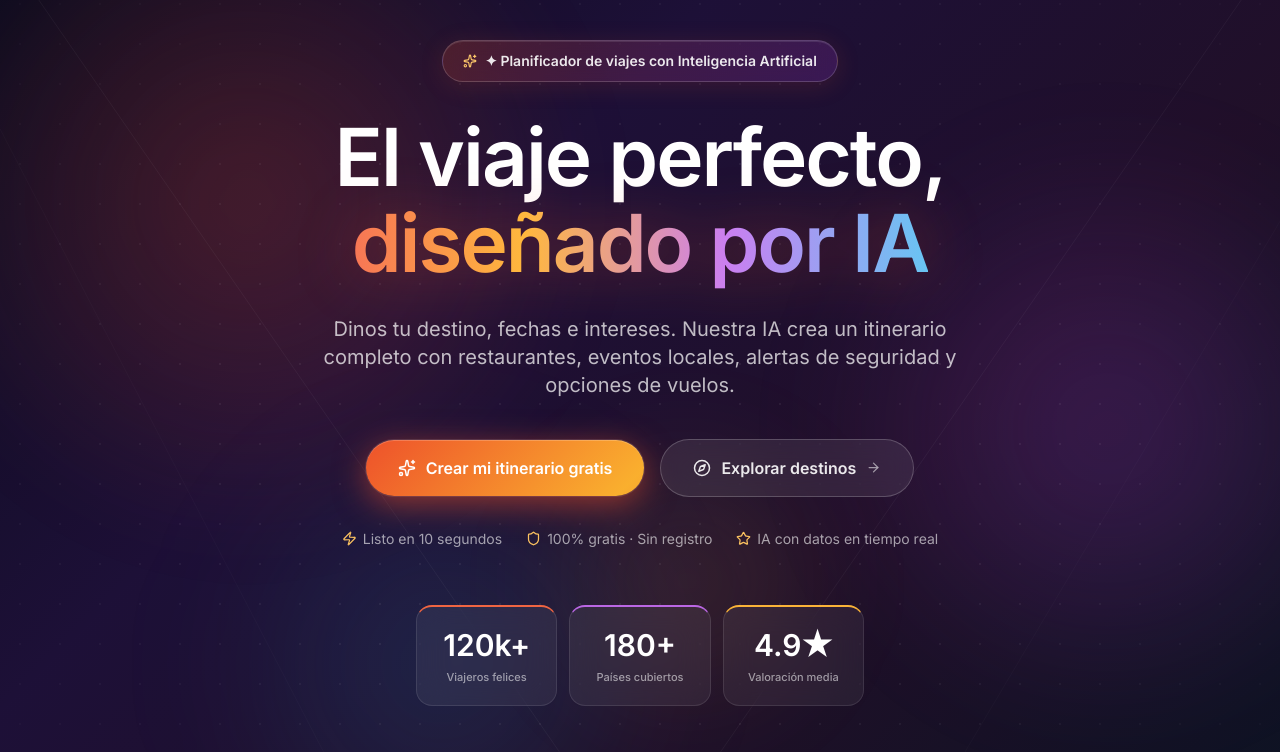
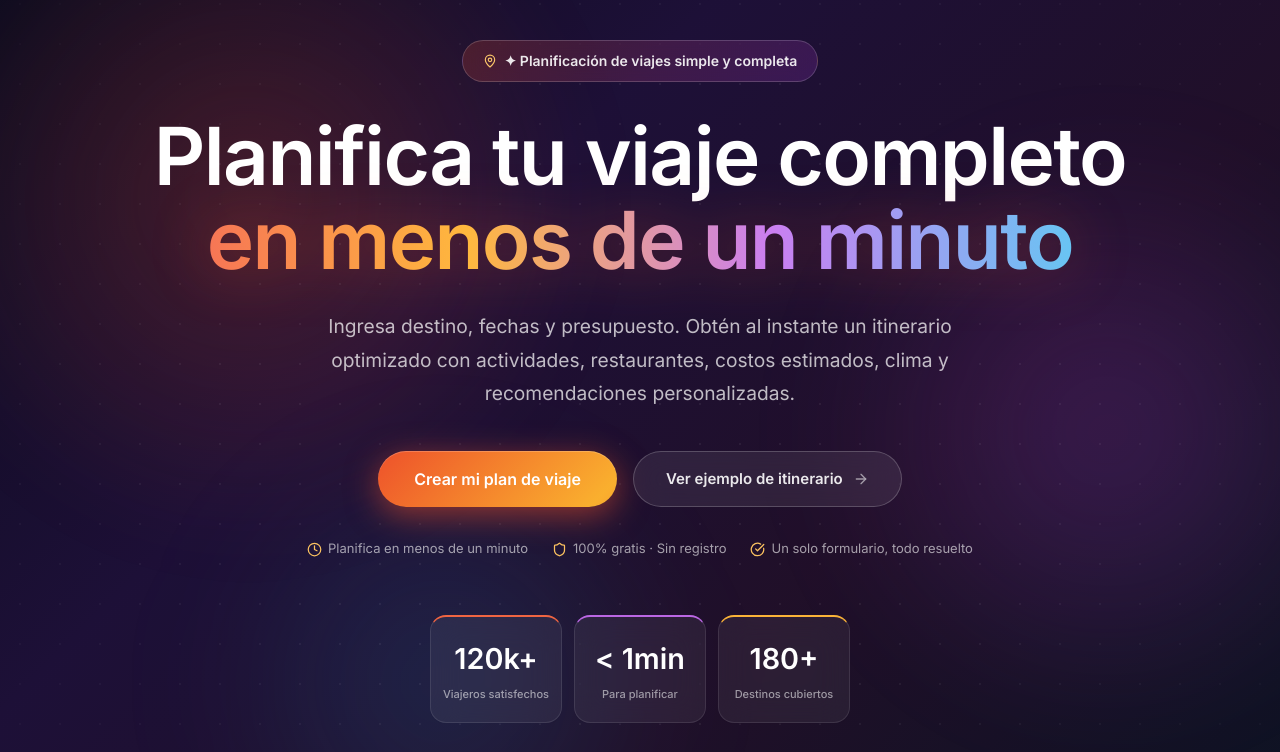
Before and after one commit to eduardodaza/paginaweblovable, a Next.js app in the folder cuenta-test-viajes-main/viajes-main/: page / in a window 1280 px wide. Shown: the part 240-992 px from the top of the page. Built offline with nearby package versions, Linux system fonts and the light colour scheme.

Commit message:
Update Hero.tsx

```diff
--- a/cuenta-test-viajes-main/viajes-main/src/components/landing/sections/Hero.tsx
+++ b/cuenta-test-viajes-main/viajes-main/src/components/landing/sections/Hero.tsx
@@ -1,18 +1,18 @@
-// Hero.tsx — Fondo 100% CSS: sin imágenes externas, siempre visible en producción
+// Hero.tsx — Smart Travel branding. Fondo 100% CSS.
 import { motion } from "framer-motion";
-import { Sparkles, Compass, Shield, Zap, Star, ArrowRight } from "lucide-react";
+import { Clock, MapPin, Shield, CheckCircle, ArrowRight } from "lucide-react";
 import type { Locale } from "@/lib/types";
 
 const STATS = [
-  { n: "120k+", es: "Viajeros felices",  en: "Happy travelers",   color: "hsl(12 85% 60%)"  },
-  { n: "180+",  es: "Países cubiertos",  en: "Countries covered", color: "hsl(280 70% 65%)" },
-  { n: "4.9★",  es: "Valoración media",  en: "Average rating",    color: "hsl(38 95% 60%)"  },
+  { n: "120k+", es: "Viajeros satisfechos", en: "Happy travelers",   color: "hsl(12 85% 60%)"  },
+  { n: "< 1min", es: "Para planificar",     en: "To plan your trip", color: "hsl(280 70% 65%)" },
+  { n: "180+",  es: "Destinos cubiertos",   en: "Destinations",      color: "hsl(38 95% 60%)"  },
 ];
 
 const TRUST = [
-  { icon: Zap,    es: "Listo en 10 segundos",        en: "Ready in 10 seconds"    },
-  { icon: Shield, es: "100% gratis · Sin registro",   en: "100% free · No sign-up" },
-  { icon: Star,   es: "IA con datos en tiempo real",  en: "Real-time AI data"      },
+  { icon: Clock,       es: "Planifica en menos de un minuto",  en: "Plan in under one minute"   },
+  { icon: Shield,      es: "100% gratis · Sin registro",       en: "100% free · No sign-up"      },
+  { icon: CheckCircle, es: "Un solo formulario, todo resuelto", en: "One form, everything sorted" },
 ];
 
 const CHIPS = ["🗼 París","🗻 Japón","🏝 Bali","🗽 NYC","🏛 Roma","🌅 Santorini","🏖 Cartagena","🕌 Dubái"];
@@ -23,156 +23,86 @@ export function Hero({ locale }: { locale: Locale }) {
   return (
     <section
       className="relative min-h-screen flex flex-col items-center justify-center overflow-hidden pt-24 pb-20"
-      style={{
-        background: "linear-gradient(135deg, hsl(240 45% 8%) 0%, hsl(260 55% 14%) 35%, hsl(280 45% 11%) 65%, hsl(220 50% 9%) 100%)",
-      }}
+      style={{ background: "linear-gradient(135deg, hsl(240 45% 8%) 0%, hsl(260 55% 14%) 35%, hsl(280 45% 11%) 65%, hsl(220 50% 9%) 100%)" }}
     >
-      {/* ── Capas de gradiente animadas ── */}
+      {/* Orbes */}
       <div className="absolute inset-0 pointer-events-none overflow-hidden" aria-hidden="true">
-
-        {/* Orbe 1 — naranja/rojo superior izquierda */}
-        <div style={{
-          position: "absolute", top: "-10%", left: "-8%",
-          width: 700, height: 700, borderRadius: "50%",
-          background: "radial-gradient(circle, hsl(12 90% 55% / 0.22) 0%, transparent 70%)",
-          filter: "blur(40px)",
-        }} />
-
-        {/* Orbe 2 — púrpura centro derecha */}
-        <div style={{
-          position: "absolute", top: "20%", right: "-10%",
-          width: 600, height: 600, borderRadius: "50%",
-          background: "radial-gradient(circle, hsl(280 80% 60% / 0.2) 0%, transparent 70%)",
-          filter: "blur(50px)",
-        }} />
-
-        {/* Orbe 3 — cyan inferior izquierda */}
-        <div style={{
-          position: "absolute", bottom: "-5%", left: "15%",
-          width: 500, height: 500, borderRadius: "50%",
-          background: "radial-gradient(circle, hsl(200 85% 55% / 0.15) 0%, transparent 70%)",
-          filter: "blur(60px)",
-        }} />
-
-        {/* Orbe 4 — amarillo centro */}
-        <div style={{
-          position: "absolute", top: "50%", left: "40%",
-          width: 350, height: 350, borderRadius: "50%",
-          background: "radial-gradient(circle, hsl(38 95% 65% / 0.12) 0%, transparent 70%)",
-          filter: "blur(45px)",
-        }} />
-
-        {/* Grid de puntos decorativo */}
-        <div style={{
-          position: "absolute", inset: 0,
-          backgroundImage: "radial-gradient(circle, rgba(255,255,255,0.06) 1px, transparent 1px)",
-          backgroundSize: "40px 40px",
-          maskImage: "radial-gradient(ellipse 80% 80% at 50% 50%, black 40%, transparent 100%)",
-        }} />
-
-        {/* Línea diagonal decorativa izquierda */}
-        <svg style={{ position: "absolute", top: 0, left: 0, width: "100%", height: "100%", opacity: 0.04 }} preserveAspectRatio="none">
-          <line x1="0" y1="0" x2="50%" y2="100%" stroke="white" strokeWidth="1" />
-          <line x1="0" y1="20%" x2="30%" y2="100%" stroke="white" strokeWidth="0.5" />
-          <line x1="100%" y1="0" x2="50%" y2="100%" stroke="white" strokeWidth="1" />
-          <line x1="100%" y1="30%" x2="70%" y2="100%" stroke="white" strokeWidth="0.5" />
-        </svg>
+        <div style={{ position:"absolute", top:"-10%", left:"-8%", width:700, height:700, borderRadius:"50%", background:"radial-gradient(circle, hsl(12 90% 55% / 0.22) 0%, transparent 70%)", filter:"blur(40px)" }} />
+        <div style={{ position:"absolute", top:"20%", right:"-10%", width:600, height:600, borderRadius:"50%", background:"radial-gradient(circle, hsl(280 80% 60% / 0.2) 0%, transparent 70%)", filter:"blur(50px)" }} />
+        <div style={{ position:"absolute", bottom:"-5%", left:"15%", width:500, height:500, borderRadius:"50%", background:"radial-gradient(circle, hsl(200 85% 55% / 0.15) 0%, transparent 70%)", filter:"blur(60px)" }} />
+        <div style={{ position:"absolute", inset:0, backgroundImage:"radial-gradient(circle, rgba(255,255,255,0.06) 1px, transparent 1px)", backgroundSize:"40px 40px", maskImage:"radial-gradient(ellipse 80% 80% at 50% 50%, black 40%, transparent 100%)" }} />
       </div>
 
-      {/* ── Contenido ── */}
       <div className="max-w-5xl mx-auto px-6 text-center relative z-10">
 
-        {/* Pill badge */}
+        {/* Badge */}
         <motion.div
-          initial={{ opacity: 0, y: 20 }} animate={{ opacity: 1, y: 0 }} transition={{ duration: 0.6 }}
+          initial={{ opacity:0, y:20 }} animate={{ opacity:1, y:0 }} transition={{ duration:0.6 }}
           className="inline-flex items-center gap-2 px-5 py-2.5 rounded-full text-sm font-semibold mb-8"
-          style={{
-            background: "linear-gradient(135deg, hsl(12 85% 55% / 0.2), hsl(280 70% 55% / 0.2))",
-            border: "1px solid rgba(255,255,255,0.18)",
-            color: "rgba(255,255,255,0.9)",
-            backdropFilter: "blur(12px)",
-            boxShadow: "0 4px 24px hsl(12 85% 55% / 0.15), inset 0 1px 0 rgba(255,255,255,0.1)",
-          }}
+          style={{ background:"linear-gradient(135deg, hsl(12 85% 55% / 0.2), hsl(280 70% 55% / 0.2))", border:"1px solid rgba(255,255,255,0.18)", color:"rgba(255,255,255,0.9)", backdropFilter:"blur(12px)" }}
         >
-          <Sparkles style={{ width: 14, height: 14, color: "hsl(38 95% 70%)" }} />
-          {es ? "✦ Planificador de viajes con Inteligencia Artificial" : "✦ AI-powered travel planner"}
+          <MapPin style={{ width:14, height:14, color:"hsl(38 95% 70%)" }} />
+          {es ? "✦ Planificación de viajes simple y completa" : "✦ Simple and complete travel planning"}
         </motion.div>
 
-        {/* H1 — blanco + gradiente multicolor */}
+        {/* H1 */}
         <motion.h1
-          initial={{ opacity: 0, y: 30 }} animate={{ opacity: 1, y: 0 }} transition={{ duration: 0.75, delay: 0.1 }}
-          className="font-bold tracking-tight leading-[1.08]"
-          style={{ fontSize: "clamp(2.6rem, 7vw, 5rem)", color: "#fff" }}
+          initial={{ opacity:0, y:30 }} animate={{ opacity:1, y:0 }} transition={{ duration:0.75, delay:0.1 }}
+          style={{ fontSize:"clamp(2.6rem, 7vw, 5rem)", fontWeight:800, letterSpacing:"-0.02em", lineHeight:1.05, color:"#fff" }}
         >
-          {es ? "El viaje perfecto," : "The perfect trip,"}{" "}
+          {es ? "Planifica tu viaje completo" : "Plan your full trip"}{" "}
           <br />
           <span style={{
-            backgroundImage: "linear-gradient(90deg, hsl(12 90% 65%) 0%, hsl(38 100% 62%) 30%, hsl(280 80% 72%) 65%, hsl(200 85% 68%) 100%)",
-            WebkitBackgroundClip: "text",
-            WebkitTextFillColor: "transparent",
-            backgroundClip: "text",
-            filter: "drop-shadow(0 0 30px hsl(12 85% 55% / 0.4))",
+            backgroundImage:"linear-gradient(90deg, hsl(12 90% 65%) 0%, hsl(38 100% 62%) 30%, hsl(280 80% 72%) 65%, hsl(200 85% 68%) 100%)",
+            WebkitBackgroundClip:"text", WebkitTextFillColor:"transparent", backgroundClip:"text",
+            filter:"drop-shadow(0 0 30px hsl(12 85% 55% / 0.4))",
           }}>
-            {es ? "diseñado por IA" : "powered by AI"}
+            {es ? "en menos de un minuto" : "in under one minute"}
           </span>
         </motion.h1>
 
         {/* Subtítulo */}
         <motion.p
-          initial={{ opacity: 0, y: 20 }} animate={{ opacity: 1, y: 0 }} transition={{ duration: 0.6, delay: 0.25 }}
-          className="mt-7 text-lg md:text-xl max-w-2xl mx-auto leading-relaxed"
-          style={{ color: "rgba(255,255,255,0.72)" }}
+          initial={{ opacity:0, y:20 }} animate={{ opacity:1, y:0 }} transition={{ duration:0.6, delay:0.25 }}
+          style={{ marginTop:28, fontSize:"clamp(1rem, 2.5vw, 1.2rem)", maxWidth:640, margin:"28px auto 0", lineHeight:1.75, color:"rgba(255,255,255,0.72)" }}
         >
           {es
-            ? "Dinos tu destino, fechas e intereses. Nuestra IA crea un itinerario completo con restaurantes, eventos locales, alertas de seguridad y opciones de vuelos."
-            : "Tell us your destination, dates and interests. Our AI builds a full itinerary with restaurants, local events, safety alerts and flight options."}
+            ? "Ingresa destino, fechas y presupuesto. Obtén al instante un itinerario optimizado con actividades, restaurantes, costos estimados, clima y recomendaciones personalizadas."
+            : "Enter destination, dates and budget. Instantly get an optimized itinerary with activities, restaurants, estimated costs, weather and personalized recommendations."}
         </motion.p>
 
         {/* CTAs */}
         <motion.div
-          initial={{ opacity: 0, y: 20 }} animate={{ opacity: 1, y: 0 }} transition={{ duration: 0.6, delay: 0.4 }}
-          className="mt-10 flex flex-wrap items-center justify-center gap-4"
+          initial={{ opacity:0, y:20 }} animate={{ opacity:1, y:0 }} transition={{ duration:0.6, delay:0.4 }}
+          style={{ marginTop:40, display:"flex", flexWrap:"wrap", alignItems:"center", justifyContent:"center", gap:16 }}
         >
-          <a
-            href="#generador"
-            className="inline-flex items-center gap-2.5 px-8 py-4 rounded-full text-white font-bold text-base transition-all duration-300 hover:scale-[1.04]"
-            style={{
-              background: "linear-gradient(135deg, hsl(12 85% 55%) 0%, hsl(38 95% 58%) 50%, hsl(12 85% 55%) 100%)",
-              backgroundSize: "200% 100%",
-              boxShadow: "0 8px 32px hsl(12 85% 55% / 0.55), 0 0 0 1px rgba(255,255,255,0.12), inset 0 1px 0 rgba(255,255,255,0.2)",
-            }}
-            onMouseEnter={(e) => { e.currentTarget.style.backgroundPosition = "100% 0"; e.currentTarget.style.boxShadow = "0 12px 40px hsl(12 85% 55% / 0.7), 0 0 0 1px rgba(255,255,255,0.15)"; }}
-            onMouseLeave={(e) => { e.currentTarget.style.backgroundPosition = "0 0"; e.currentTarget.style.boxShadow = "0 8px 32px hsl(12 85% 55% / 0.55), 0 0 0 1px rgba(255,255,255,0.12), inset 0 1px 0 rgba(255,255,255,0.2)"; }}
+          <a href="#generador"
+            className="inline-flex items-center gap-2.5 rounded-full text-white font-bold transition-all duration-300 hover:scale-[1.04]"
+            style={{ padding:"16px 36px", fontSize:16, background:"linear-gradient(135deg, hsl(12 85% 55%) 0%, hsl(38 95% 58%) 50%, hsl(12 85% 55%) 100%)", backgroundSize:"200% 100%", boxShadow:"0 8px 32px hsl(12 85% 55% / 0.55), inset 0 1px 0 rgba(255,255,255,0.2)" }}
+            onMouseEnter={e => (e.currentTarget.style.backgroundPosition="100% 0")}
+            onMouseLeave={e => (e.currentTarget.style.backgroundPosition="0 0")}
           >
-            <Sparkles style={{ width: 18, height: 18 }} />
-            {es ? "Crear mi itinerario gratis" : "Create my itinerary free"}
+            {es ? "Crear mi plan de viaje" : "Create my travel plan"}
           </a>
-          <a
-            href="#destinos"
-            className="inline-flex items-center gap-2.5 px-8 py-4 rounded-full font-semibold text-base transition-all duration-300 hover:scale-[1.02] group"
-            style={{
-              background: "rgba(255,255,255,0.08)",
-              backdropFilter: "blur(16px)",
-              border: "1px solid rgba(255,255,255,0.2)",
-              color: "rgba(255,255,255,0.9)",
-            }}
-            onMouseEnter={(e) => { e.currentTarget.style.background = "rgba(255,255,255,0.14)"; }}
-            onMouseLeave={(e) => { e.currentTarget.style.background = "rgba(255,255,255,0.08)"; }}
+          <a href="#destinos"
+            className="inline-flex items-center gap-2.5 rounded-full font-semibold transition-all duration-300 hover:scale-[1.02] group"
+            style={{ padding:"16px 32px", fontSize:15, background:"rgba(255,255,255,0.08)", backdropFilter:"blur(16px)", border:"1px solid rgba(255,255,255,0.2)", color:"rgba(255,255,255,0.9)" }}
+            onMouseEnter={e => { (e.currentTarget as HTMLAnchorElement).style.background="rgba(255,255,255,0.14)"; }}
+            onMouseLeave={e => { (e.currentTarget as HTMLAnchorElement).style.background="rgba(255,255,255,0.08)"; }}
           >
-            <Compass style={{ width: 18, height: 18 }} />
-            {es ? "Explorar destinos" : "Explore destinations"}
-            <ArrowRight style={{ width: 15, height: 15, opacity: 0.6 }} />
+            {es ? "Ver ejemplo de itinerario" : "See itinerary example"}
+            <ArrowRight style={{ width:16, height:16, opacity:0.6 }} />
           </a>
         </motion.div>
 
-        {/* Trust badges */}
+        {/* Trust */}
         <motion.div
-          initial={{ opacity: 0 }} animate={{ opacity: 1 }} transition={{ duration: 0.6, delay: 0.55 }}
-          className="mt-8 flex flex-wrap items-center justify-center gap-6"
+          initial={{ opacity:0 }} animate={{ opacity:1 }} transition={{ duration:0.6, delay:0.55 }}
+          style={{ marginTop:32, display:"flex", flexWrap:"wrap", justifyContent:"center", gap:24 }}
         >
-          {TRUST.map(({ icon: Icon, es: esTxt, en: enTxt }) => (
-            <div key={esTxt} className="flex items-center gap-1.5 text-sm" style={{ color: "rgba(255,255,255,0.6)" }}>
-              <Icon style={{ width: 15, height: 15, color: "hsl(38 95% 68%)", flexShrink: 0 }} />
+          {TRUST.map(({ icon:Icon, es:esTxt, en:enTxt }) => (
+            <div key={esTxt} style={{ display:"flex", alignItems:"center", gap:6, fontSize:13, color:"rgba(255,255,255,0.6)" }}>
+              <Icon style={{ width:15, height:15, color:"hsl(38 95% 68%)", flexShrink:0 }} />
               {es ? esTxt : enTxt}
             </div>
           ))}
@@ -180,65 +110,38 @@ export function Hero({ locale }: { locale: Locale }) {
 
         {/* Stats */}
         <motion.div
-          initial={{ opacity: 0, y: 24 }} animate={{ opacity: 1, y: 0 }} transition={{ duration: 0.7, delay: 0.65 }}
-          className="mt-14 grid grid-cols-3 max-w-md mx-auto gap-3"
+          initial={{ opacity:0, y:24 }} animate={{ opacity:1, y:0 }} transition={{ duration:0.7, delay:0.65 }}
+          style={{ marginTop:56, display:"grid", gridTemplateColumns:"repeat(3,1fr)", maxWidth:420, margin:"56px auto 0", gap:12 }}
         >
-          {STATS.map((s) => (
-            <div
-              key={s.n}
-              className="py-5 px-2 rounded-2xl text-center relative overflow-hidden"
-              style={{
-                background: "rgba(255,255,255,0.06)",
-                border: `1px solid rgba(255,255,255,0.1)`,
-                borderTop: `2px solid ${s.color}`,
-                backdropFilter: "blur(16px)",
-                boxShadow: `0 4px 24px ${s.color}22`,
-              }}
-            >
-              <div className="text-2xl md:text-3xl font-bold" style={{ color: "#fff" }}>{s.n}</div>
-              <div className="text-[11px] mt-1.5 font-medium" style={{ color: "rgba(255,255,255,0.55)" }}>{es ? s.es : s.en}</div>
+          {STATS.map(s => (
+            <div key={s.n} style={{ padding:"20px 8px", borderRadius:16, textAlign:"center", background:"rgba(255,255,255,0.06)", border:`1px solid rgba(255,255,255,0.1)`, borderTop:`2px solid ${s.color}`, backdropFilter:"blur(16px)" }}>
+              <div style={{ fontSize:"clamp(1.4rem,3vw,1.8rem)", fontWeight:800, color:"#fff" }}>{s.n}</div>
+              <div style={{ fontSize:11, marginTop:6, color:"rgba(255,255,255,0.55)", fontWeight:500 }}>{es ? s.es : s.en}</div>
             </div>
           ))}
         </motion.div>
 
-        {/* Chips de destinos */}
+        {/* Chips */}
         <motion.div
-          initial={{ opacity: 0 }} animate={{ opacity: 1 }} transition={{ delay: 0.9 }}
-          className="mt-12 flex flex-wrap items-center justify-center gap-2.5"
+          initial={{ opacity:0 }} animate={{ opacity:1 }} transition={{ delay:0.9 }}
+          style={{ marginTop:48, display:"flex", flexWrap:"wrap", alignItems:"center", justifyContent:"center", gap:10 }}
         >
-          <span className="text-xs font-mono uppercase tracking-widest mr-1" style={{ color: "rgba(255,255,255,0.3)" }}>
-            {es ? "popular:" : "popular:"}
-          </span>
-          {CHIPS.map((d) => (
-            <a
-              key={d}
-              href="#generador"
-              className="text-sm px-3.5 py-1.5 rounded-full transition-all duration-200 hover:scale-105 cursor-pointer"
-              style={{
-                background: "rgba(255,255,255,0.07)",
-                border: "1px solid rgba(255,255,255,0.12)",
-                color: "rgba(255,255,255,0.72)",
-              }}
-              onMouseEnter={(e) => { e.currentTarget.style.background = "rgba(255,255,255,0.14)"; e.currentTarget.style.color = "#fff"; }}
-              onMouseLeave={(e) => { e.currentTarget.style.background = "rgba(255,255,255,0.07)"; e.currentTarget.style.color = "rgba(255,255,255,0.72)"; }}
-            >
-              {d}
-            </a>
+          <span style={{ fontSize:11, fontFamily:"monospace", textTransform:"uppercase", letterSpacing:"0.2em", color:"rgba(255,255,255,0.3)", marginRight:4 }}>popular:</span>
+          {CHIPS.map(d => (
+            <a key={d} href="#generador"
+              style={{ fontSize:13, padding:"6px 14px", borderRadius:20, background:"rgba(255,255,255,0.07)", border:"1px solid rgba(255,255,255,0.12)", color:"rgba(255,255,255,0.72)", cursor:"pointer", textDecoration:"none", transition:"all 0.2s" }}
+              onMouseEnter={e => { (e.currentTarget as HTMLAnchorElement).style.background="rgba(255,255,255,0.14)"; (e.currentTarget as HTMLAnchorElement).style.color="#fff"; }}
+              onMouseLeave={e => { (e.currentTarget as HTMLAnchorElement).style.background="rgba(255,255,255,0.07)"; (e.currentTarget as HTMLAnchorElement).style.color="rgba(255,255,255,0.72)"; }}
+            >{d}</a>
           ))}
         </motion.div>
       </div>
 
-      {/* Indicador scroll */}
-      <motion.div
-        initial={{ opacity: 0 }} animate={{ opacity: 1 }} transition={{ delay: 1.4 }}
-        className="absolute bottom-8 left-1/2 -translate-x-1/2 flex flex-col items-center gap-2"
-      >
-        <span className="text-[10px] font-mono tracking-[0.3em] uppercase" style={{ color: "rgba(255,255,255,0.3)" }}>scroll</span>
-        <div style={{
-          width: 1, height: 40,
-          background: "linear-gradient(to bottom, rgba(255,255,255,0.5), transparent)",
-          animation: "bounce 2s infinite",
-        }} />
+      {/* Scroll indicator */}
+      <motion.div initial={{ opacity:0 }} animate={{ opacity:1 }} transition={{ delay:1.4 }}
+        style={{ position:"absolute", bottom:32, left:"50%", transform:"translateX(-50%)", display:"flex", flexDirection:"column", alignItems:"center", gap:8 }}>
+        <span style={{ fontSize:10, fontFamily:"monospace", letterSpacing:"0.3em", textTransform:"uppercase", color:"rgba(255,255,255,0.3)" }}>scroll</span>
+        <div style={{ width:1, height:40, background:"linear-gradient(to bottom, rgba(255,255,255,0.5), transparent)", animation:"bounce 2s infinite" }} />
       </motion.div>
     </section>
   );
```
